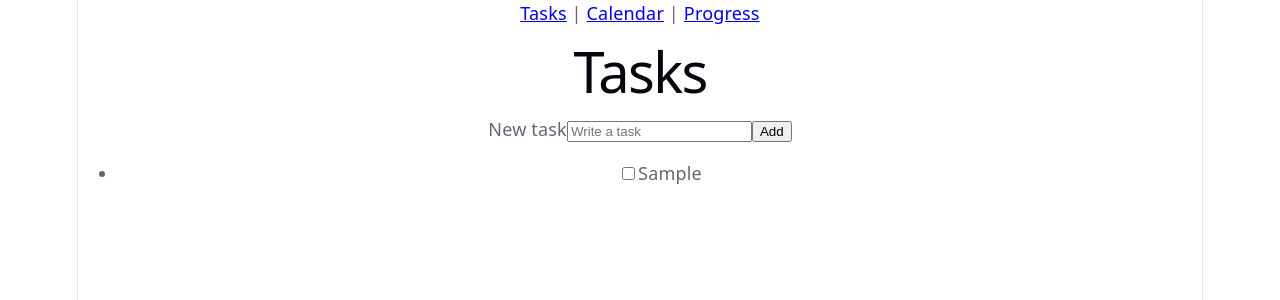
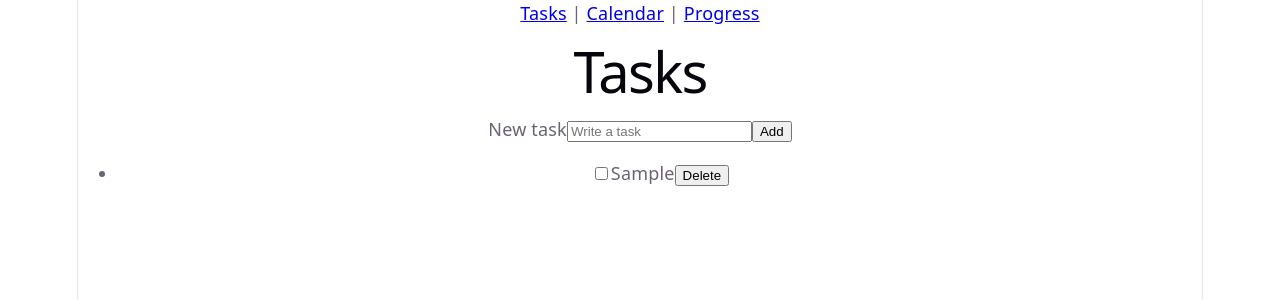
Before and after one commit to ahohenna/OMA-SOVELLUS-WOH, a React (Vite) app: page /tasks in a window 1280 px wide. Both pictures are taken after typing "Sample" into the empty fields and a click on the button "Add". Shown: the top 300 px of the page. Built offline with nearby package versions, Linux system fonts and the light colour scheme.

Commit message:
Lisää tehtävän poistopainike

```diff
--- a/src/pages/Tasks.jsx
+++ b/src/pages/Tasks.jsx
@@ -33,7 +33,11 @@ setTaskName('')
   )
 }
 
-
+function deleteTask(taskId) {
+  setTasks((currentTasks) =>
+    currentTasks.filter((task) => task.id !== taskId)
+  )
+}
 
 
 
@@ -63,6 +67,9 @@ setTaskName('')
       />
       {task.name}
     </label>
+    <button type="button" onClick={() => deleteTask(task.id)}>
+        Delete
+        </button>
   </li>
 ))}
       </ul>
```
